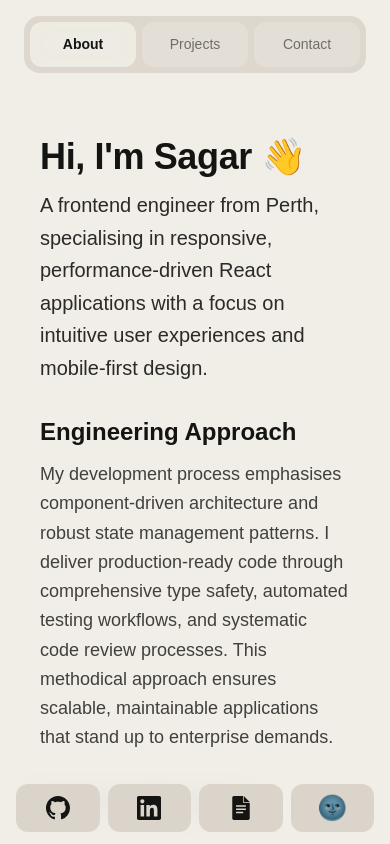
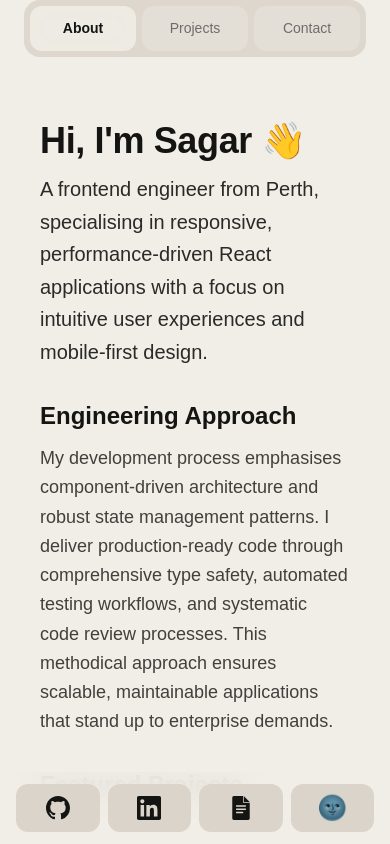
Before and after one commit to sagar-datta/portfolio, a Next.js app: page / in a window 390 px wide. Shown: the top 844 px of the page. Built offline with nearby package versions, Linux system fonts and the light colour scheme.

Commit message:
fix: Improve mobile safe area handling for header and dock

```diff
--- a/src/app/page.tsx
+++ b/src/app/page.tsx
@@ -27,7 +27,7 @@ export default function Home() {
 
   return (
     <WidthCheck>
-      <div className="min-h-screen flex flex-col pb-20 lg:pb-24">
+      <div className="min-h-screen flex flex-col pb-[calc(5rem+env(safe-area-inset-bottom))] lg:pb-24">
         <Header
           name="Sagar Datta"
           profession="Frontend Engineer"
--- a/src/components/organisms/Dock/MobileDock.tsx
+++ b/src/components/organisms/Dock/MobileDock.tsx
@@ -8,7 +8,8 @@ interface IMobileDockProps {
 
 export const MobileDock = ({ items }: IMobileDockProps) => {
   return (
-    <div className="block lg:[@media(hover:hover)]:hidden w-full bg-glass-blur dark:bg-glass-blur-dark backdrop-blur-glass px-4 py-3">
+    <div className="block lg:[@media(hover:hover)]:hidden fixed bottom-0 left-0 right-0 z-10">
+      <div className="w-full bg-glass-blur dark:bg-glass-blur-dark backdrop-blur-glass px-4 pb-[calc(env(safe-area-inset-bottom)+0.75rem)] pt-3">
         <div className="grid grid-cols-4 gap-2 max-w-sm mx-auto">
           {items.map((item) => (
             <button
@@ -26,5 +27,6 @@ export const MobileDock = ({ items }: IMobileDockProps) => {
           ))}
         </div>
       </div>
+    </div>
   );
 };
--- a/src/components/organisms/Header.tsx
+++ b/src/components/organisms/Header.tsx
@@ -16,9 +16,9 @@ export const Header = ({
   onTabChange,
 }: IHeaderProps) => {
   return (
-    <header className="sticky top-0 z-10">
+    <header className="sticky top-0 z-10 -mt-[env(safe-area-inset-top)]">
       <div className="absolute inset-0 bg-primary/80 dark:bg-primary-dark/80 backdrop-blur-glass" />
-      <div className="relative mx-6 md:mx-4 py-4">
+      <div className="relative pt-[env(safe-area-inset-top)] mx-6 md:mx-4 py-4">
         <div className="max-w-4xl mx-auto bg-glass-button dark:bg-glass-button-dark backdrop-blur-glass rounded-2xl">
           <div className="relative flex items-center p-1.5 md:px-8 md:py-4">
             {/* Left section with icon and name */}
@@ -36,7 +36,7 @@ export const Header = ({
               </div>
             </div>
 
-            {/* Center section with navigation tabs - Absolutely positioned for perfect center */}
+            {/* Center section with navigation tabs */}
             <div className="w-full md:w-auto md:absolute md:left-1/2 md:top-1/2 md:-translate-x-1/2 md:-translate-y-1/2">
               <NavigationTabs
                 selectedTab={selectedTab}
```
Lines whose indentation alone changed are shown as unchanged.
